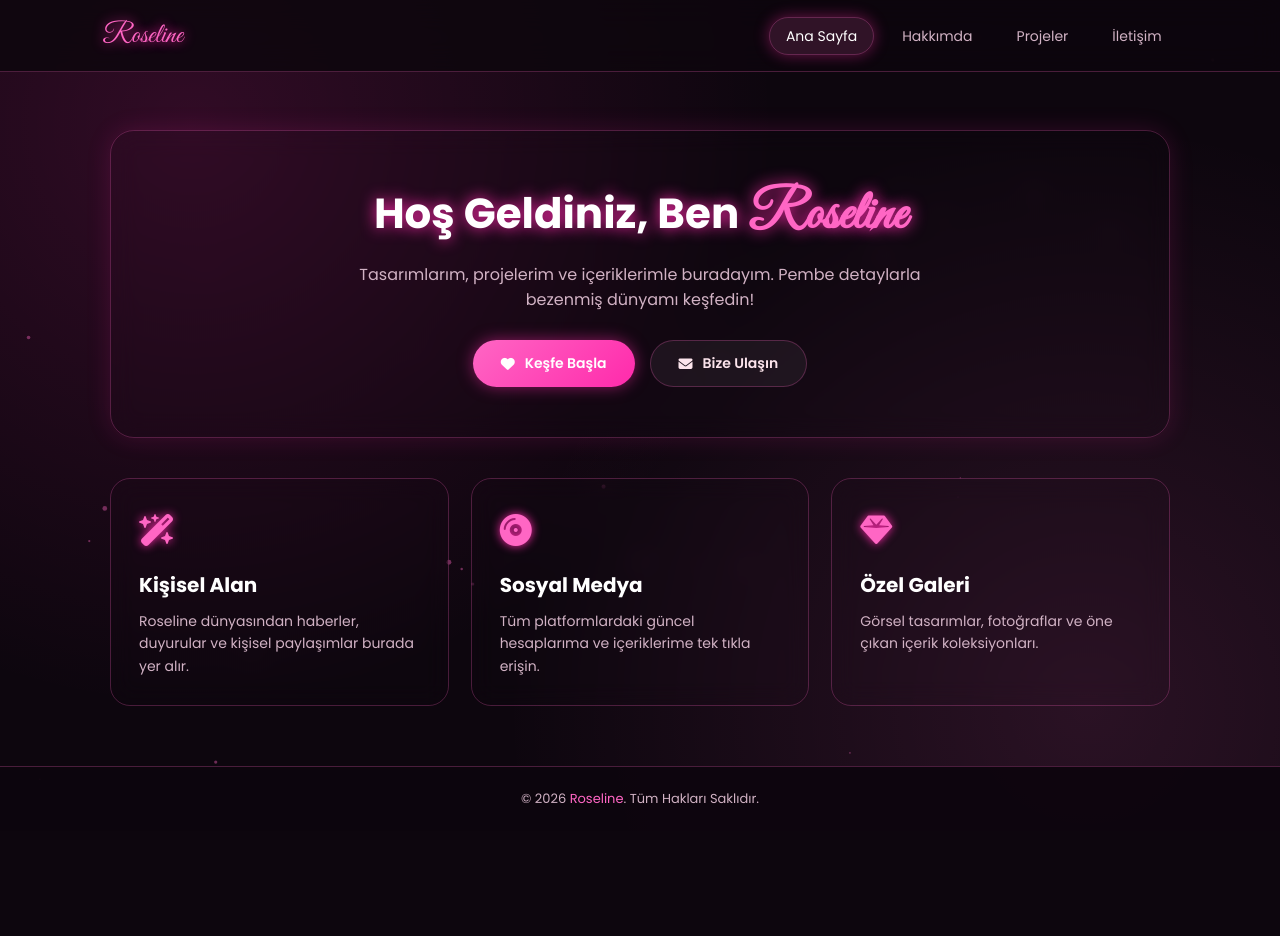
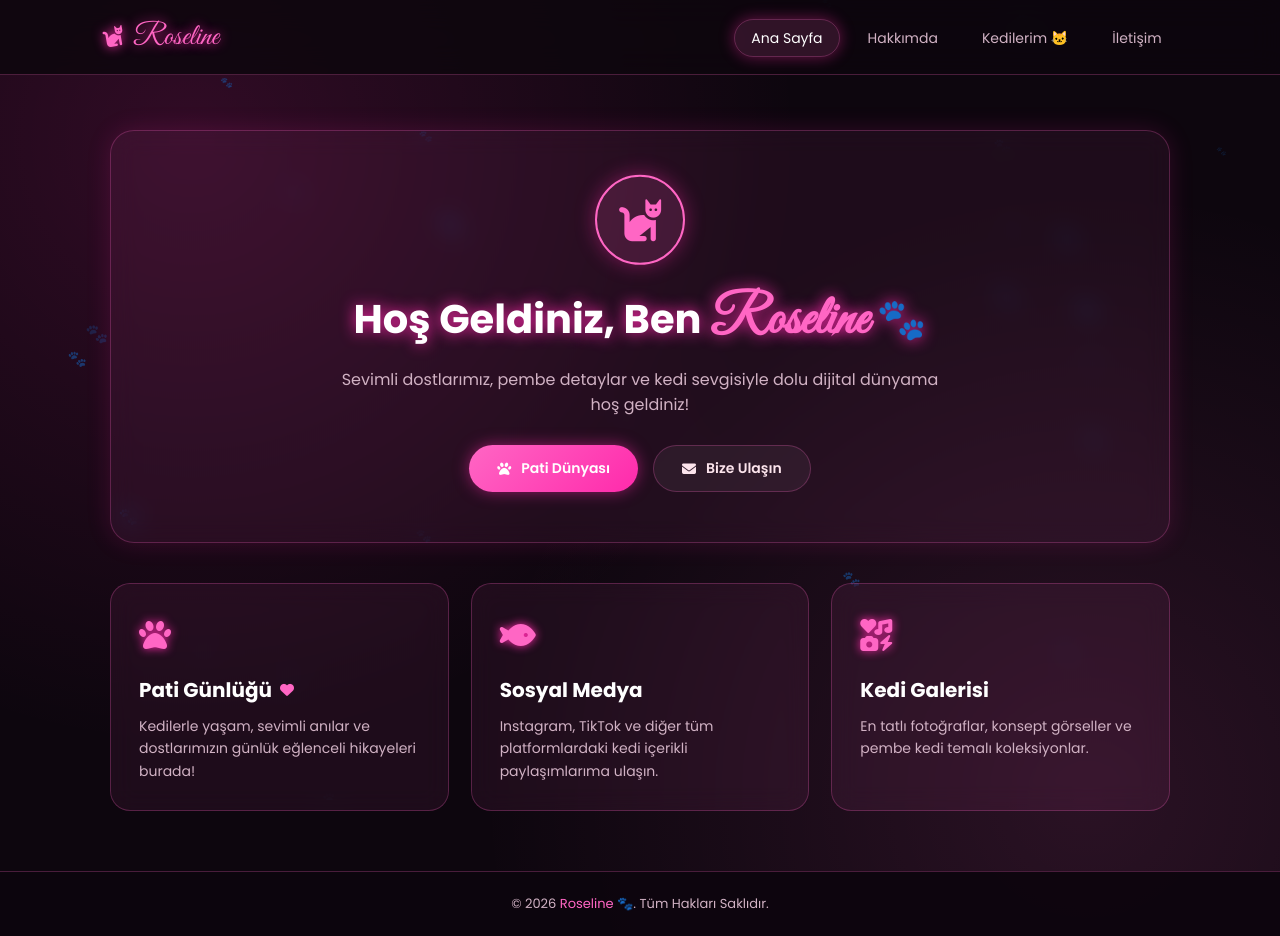
Before and after one commit to qvroxx/roseline-site, a plain HTML site: page index.html in a window 1280 px wide. Before the commit the page ends 831 px from the top, so only its background shows below. Drawn offline with Linux system fonts and the light colour scheme.

Commit message:
Update index.html

```diff
--- a/index.html
+++ b/index.html
@@ -3,7 +3,7 @@
 <head>
     <meta charset="UTF-8">
     <meta name="viewport" content="width=device-width, initial-scale=1.0">
-    <title>Roseline - Official Website</title>
+    <title>Roseline 🐾 Official Website</title>
     <!-- FontAwesome Icons -->
     <link rel="stylesheet" href="https://cdnjs.cloudflare.com/ajax/libs/font-awesome/6.4.0/css/all.min.css">
     <!-- Google Fonts -->
@@ -11,7 +11,7 @@
     <style>
         :root {
             --bg-color: #0d060e;
-            --card-bg: rgba(25a, 15, 35, 0.08);
+            --card-bg: rgba(255, 102, 196, 0.07);
             --pink-primary: #ff66c4;
             --pink-glow: #ff2aab;
             --pink-soft: #f8a5c2;
@@ -38,9 +38,10 @@
             display: flex;
             flex-direction: column;
             overflow-x: hidden;
+            position: relative;
         }
 
-        /* Particles Background */
+        /* Animated Floating Paws / Particles Background */
         #particle-canvas {
             position: fixed;
             top: 0;
@@ -68,11 +69,19 @@
         }
 
         .logo {
-            font-size: 28px;
+            font-size: 30px;
             font-family: 'Great Vibes', cursive;
             color: var(--pink-primary);
             text-shadow: 0 0 12px var(--pink-glow);
             text-decoration: none;
+            display: flex;
+            align-items: center;
+            gap: 8px;
+        }
+
+        .logo i {
+            font-size: 20px;
+            transform: rotate(-10deg);
         }
 
         .menu-toggle {
@@ -128,10 +137,32 @@
             border-radius: 24px;
             backdrop-filter: blur(12px);
             box-shadow: 0 0 25px rgba(255, 42, 171, 0.15);
+            position: relative;
+        }
+
+        .hero-cat-avatar {
+            width: 90px;
+            height: 90px;
+            background: rgba(255, 102, 196, 0.15);
+            border: 2px solid var(--pink-primary);
+            border-radius: 50%;
+            display: flex;
+            align-items: center;
+            justify-content: center;
+            margin: 0 auto 15px;
+            font-size: 42px;
+            color: var(--pink-primary);
+            box-shadow: 0 0 20px rgba(255, 42, 171, 0.4);
+            animation: bounceCat 3s infinite ease-in-out;
+        }
+
+        @keyframes bounceCat {
+            0%, 100% { transform: translateY(0); }
+            50% { transform: translateY(-8px); }
         }
 
         .hero h1 {
-            font-size: 42px;
+            font-size: 40px;
             font-weight: 700;
             margin-bottom: 12px;
             color: #fff;
@@ -209,6 +240,8 @@
             padding: 28px;
             backdrop-filter: blur(12px);
             transition: all 0.3s ease;
+            position: relative;
+            overflow: hidden;
         }
 
         .card:hover {
@@ -228,6 +261,9 @@
             font-size: 20px;
             color: #fff;
             margin-bottom: 10px;
+            display: flex;
+            align-items: center;
+            gap: 8px;
         }
 
         .card p {
@@ -280,18 +316,18 @@
 </head>
 <body>
 
-    <!-- Canlı Arka Plan Canvas -->
+    <!-- Canlı Arka Plan Canvas (Pati ve Işıklar) -->
     <canvas id="particle-canvas"></canvas>
 
     <!-- Header -->
     <header>
-        <a href="#" class="logo">Roseline</a>
+        <a href="#" class="logo"><i class="fa-solid fa-cat"></i> Roseline</a>
         <div class="menu-toggle" onclick="toggleMenu()"><i class="fa-solid fa-bars"></i></div>
         <nav>
             <ul id="navMenu">
                 <li><a href="#" class="active">Ana Sayfa</a></li>
                 <li><a href="#">Hakkımda</a></li>
-                <li><a href="#">Projeler</a></li>
+                <li><a href="#">Kedilerim 🐱</a></li>
                 <li><a href="#">İletişim</a></li>
             </ul>
         </nav>
@@ -300,10 +336,13 @@
     <div class="container">
         <!-- Hero Section -->
         <div class="hero">
-            <h1>Hoş Geldiniz, Ben <span>Roseline</span></h1>
-            <p>Tasarımlarım, projelerim ve içeriklerimle buradayım. Pembe detaylarla bezenmiş dünyamı keşfedin!</p>
+            <div class="hero-cat-avatar">
+                <i class="fa-solid fa-cat"></i>
+            </div>
+            <h1>Hoş Geldiniz, Ben <span>Roseline</span> 🐾</h1>
+            <p>Sevimli dostlarımız, pembe detaylar ve kedi sevgisiyle dolu dijital dünyama hoş geldiniz!</p>
             <div class="btn-group">
-                <a href="#" class="btn btn-primary"><i class="fa-solid fa-heart"></i> Keşfe Başla</a>
+                <a href="#" class="btn btn-primary"><i class="fa-solid fa-paw"></i> Pati Dünyası</a>
                 <a href="#" class="btn btn-secondary"><i class="fa-solid fa-envelope"></i> Bize Ulaşın</a>
             </div>
         </div>
@@ -311,37 +350,37 @@
         <!-- Cards -->
         <div class="grid-3">
             <div class="card">
-                <div class="card-icon"><i class="fa-solid fa-wand-magic-sparkles"></i></div>
-                <h3>Kişisel Alan</h3>
-                <p>Roseline dünyasından haberler, duyurular ve kişisel paylaşımlar burada yer alır.</p>
+                <div class="card-icon"><i class="fa-solid fa-paw"></i></div>
+                <h3>Pati Günlüğü <i class="fa-solid fa-heart" style="font-size:14px; color:var(--pink-primary);"></i></h3>
+                <p>Kedilerle yaşam, sevimli anılar ve dostlarımızın günlük eğlenceli hikayeleri burada!</p>
             </div>
 
             <div class="card">
-                <div class="card-icon"><i class="fa-solid fa-compact-disc"></i></div>
+                <div class="card-icon"><i class="fa-solid fa-fish"></i></div>
                 <h3>Sosyal Medya</h3>
-                <p>Tüm platformlardaki güncel hesaplarıma ve içeriklerime tek tıkla erişin.</p>
+                <p>Instagram, TikTok ve diğer tüm platformlardaki kedi içerikli paylaşımlarıma ulaşın.</p>
             </div>
 
             <div class="card">
-                <div class="card-icon"><i class="fa-solid fa-gem"></i></div>
-                <h3>Özel Galeri</h3>
-                <p>Görsel tasarımlar, fotoğraflar ve öne çıkan içerik koleksiyonları.</p>
+                <div class="card-icon"><i class="fa-solid fa-icons"></i></div>
+                <h3>Kedi Galerisi</h3>
+                <p>En tatlı fotoğraflar, konsept görseller ve pembe kedi temalı koleksiyonlar.</p>
             </div>
         </div>
     </div>
 
     <!-- Footer -->
     <footer>
-        <p>&copy; 2026 <span>Roseline</span>. Tüm Hakları Saklıdır.</p>
+        <p>&copy; 2026 <span>Roseline 🐾</span>. Tüm Hakları Saklıdır.</p>
     </footer>
 
-    <!-- Arka Plan Animasyon JS -->
+    <!-- Arka Plan Animasyon JS (Pati İzi Animasyonlu) -->
     <script>
         function toggleMenu() {
             document.getElementById('navMenu').classList.toggle('show');
         }
 
-        /* Pembe Parçacık Arka Plan */
+        /* Pembe Pati ve Işık Parçacıkları Arka Planı */
         const canvas = document.getElementById('particle-canvas');
         const ctx = canvas.getContext('2d');
         let particles = [];
@@ -353,29 +392,39 @@
         resizeCanvas();
         window.addEventListener('resize', resizeCanvas);
 
-        class Particle {
+        class PawParticle {
             constructor() {
                 this.x = Math.random() * canvas.width;
                 this.y = Math.random() * canvas.height;
-                this.size = Math.random() * 2 + 0.5;
-                this.speedX = (Math.random() - 0.5) * 0.3;
-                this.speedY = (Math.random() - 0.5) * 0.3;
+                this.size = Math.random() * 12 + 8; // Pati boyutu
+                this.speedX = (Math.random() - 0.5) * 0.4;
+                this.speedY = -Math.random() * 0.5 - 0.2; // Yavaşça yukarı süzülme
+                this.opacity = Math.random() * 0.4 + 0.1;
             }
             update() {
                 this.x += this.speedX;
                 this.y += this.speedY;
-                if (this.x < 0 || this.x > canvas.width) this.speedX *= -1;
-                if (this.y < 0 || this.y > canvas.height) this.speedY *= -1;
+
+                // Ekrandan çıkınca aşağıdan tekrar başlat
+                if (this.y < -20) {
+                    this.y = canvas.height + 20;
+                    this.x = Math.random() * canvas.width;
+                }
+                if (this.x < -20 || this.x > canvas.width + 20) {
+                    this.speedX *= -1;
+                }
             }
             draw() {
-                ctx.fillStyle = 'rgba(255, 102, 196, 0.4)';
-                ctx.beginPath();
-                ctx.arc(this.x, this.y, this.size, 0, Math.PI * 2);
-                ctx.fill();
+                ctx.save();
+                ctx.font = `${this.size}px "Font Awesome 6 Free"`;
+                ctx.fontWeight = "900";
+                ctx.fillStyle = `rgba(255, 102, 196, ${this.opacity})`;
+                ctx.fillText("🐾", this.x, this.y);
+                ctx.restore();
             }
         }
 
-        for (let i = 0; i < 35; i++) particles.push(new Particle());
+        for (let i = 0; i < 25; i++) particles.push(new PawParticle());
 
         function animate() {
             ctx.clearRect(0, 0, canvas.width, canvas.height);
```
